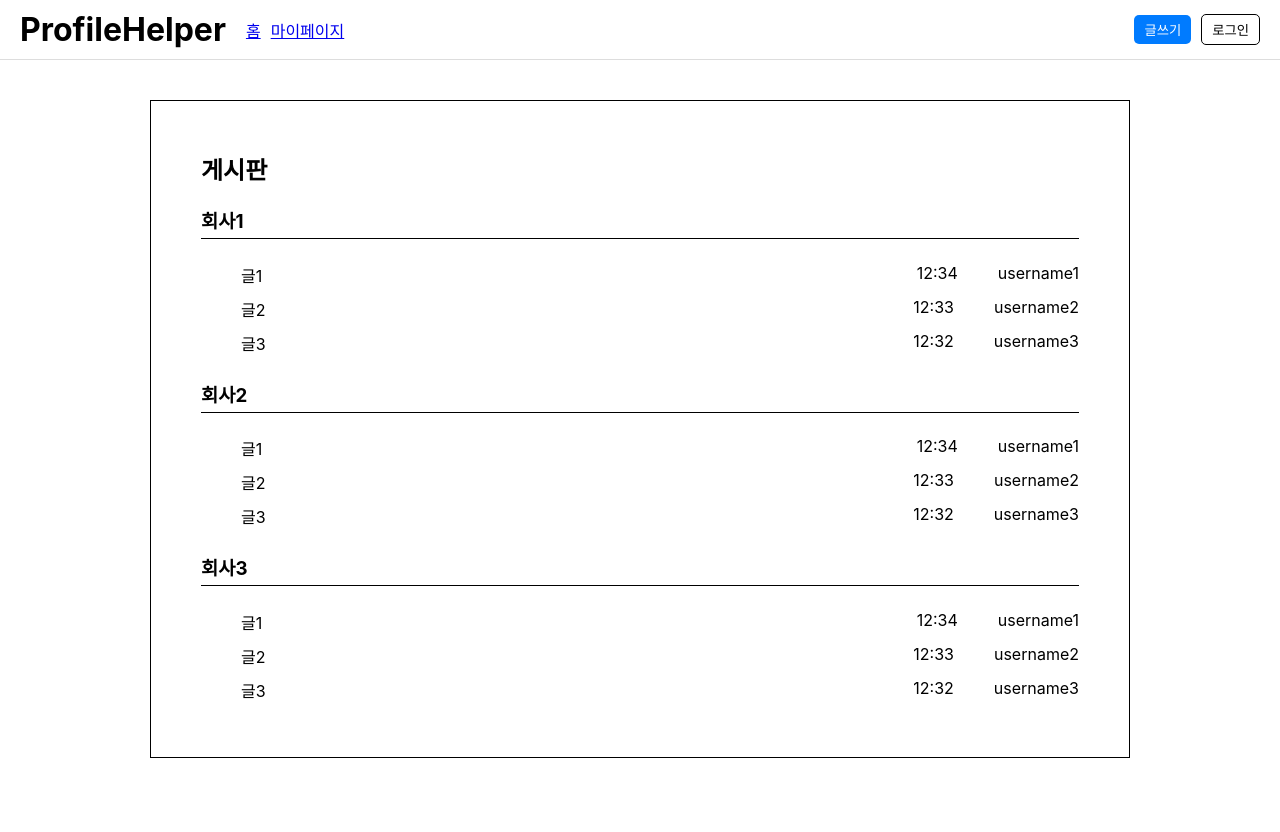
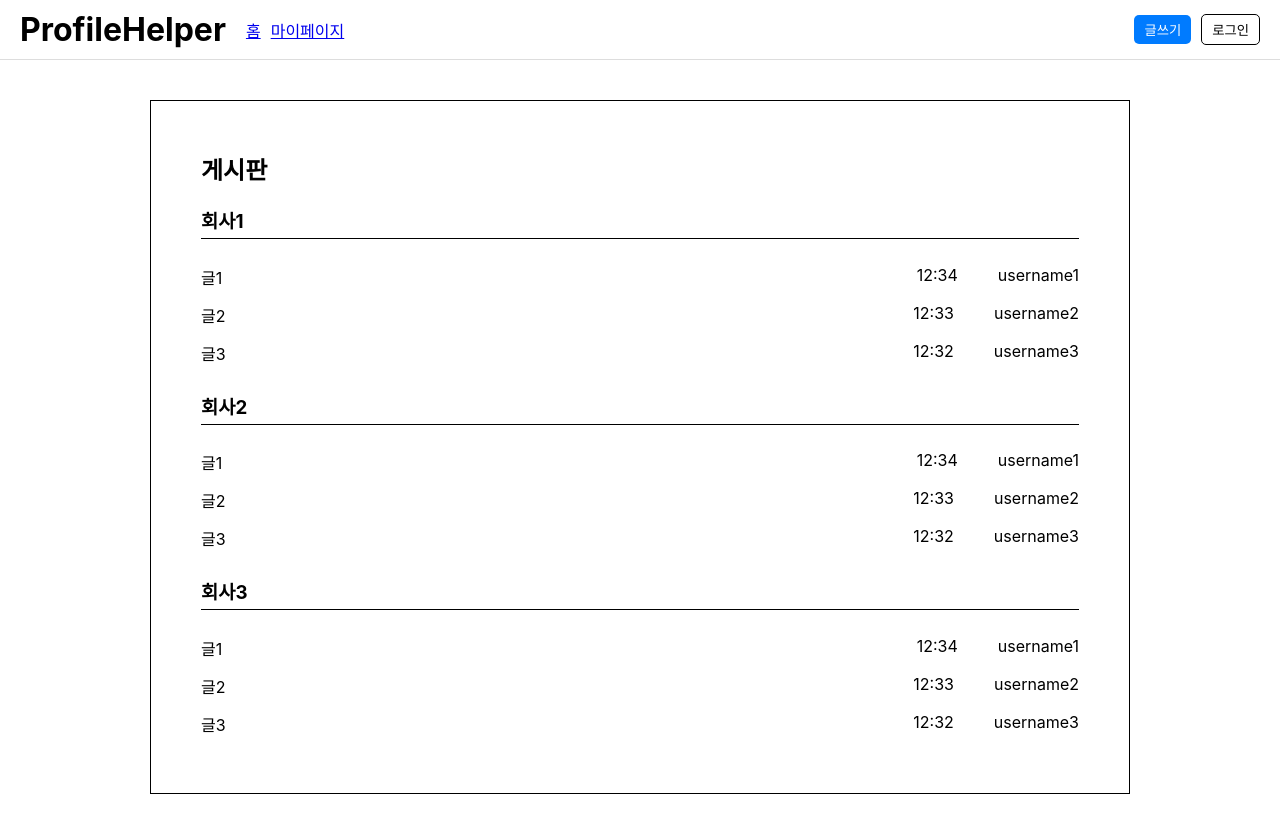
Before and after one commit to SK-PROJECT1-TEAM2/Web, a React (Create React App) app in the folder frontend/: page / in a window 1280 px wide. Before the commit the page ends 800 px from the top, so only its background shows below. Built offline with nearby package versions, Linux system fonts and the light colour scheme.

Commit message:
Feat: 메인 화면 구성 (정적 구성) - 수정

```diff
--- a/frontend/src/components/PostList.js
+++ b/frontend/src/components/PostList.js
@@ -24,17 +24,18 @@ const styles = {
   container: { marginBottom: "20px" },
   post: {
     display: "flex",
-    padding: "5px 0",
+    padding: "7px 0",
   },
   postTitle: {
-    flex: 1, // title을 왼쪽에 배치하고 나머지 공간을 차지
+    flex: 1,
+    marginLeft : "-40px",
   },
   postDetails: {
     display: "flex",
-    gap: "10px", // time과 user 간의 간격
+    gap: "10px",
   },
   postTime: {
-    marginRight: "30px", // time을 왼쪽으로 밀기
+    marginRight: "30px",
   },
 };
 
```
